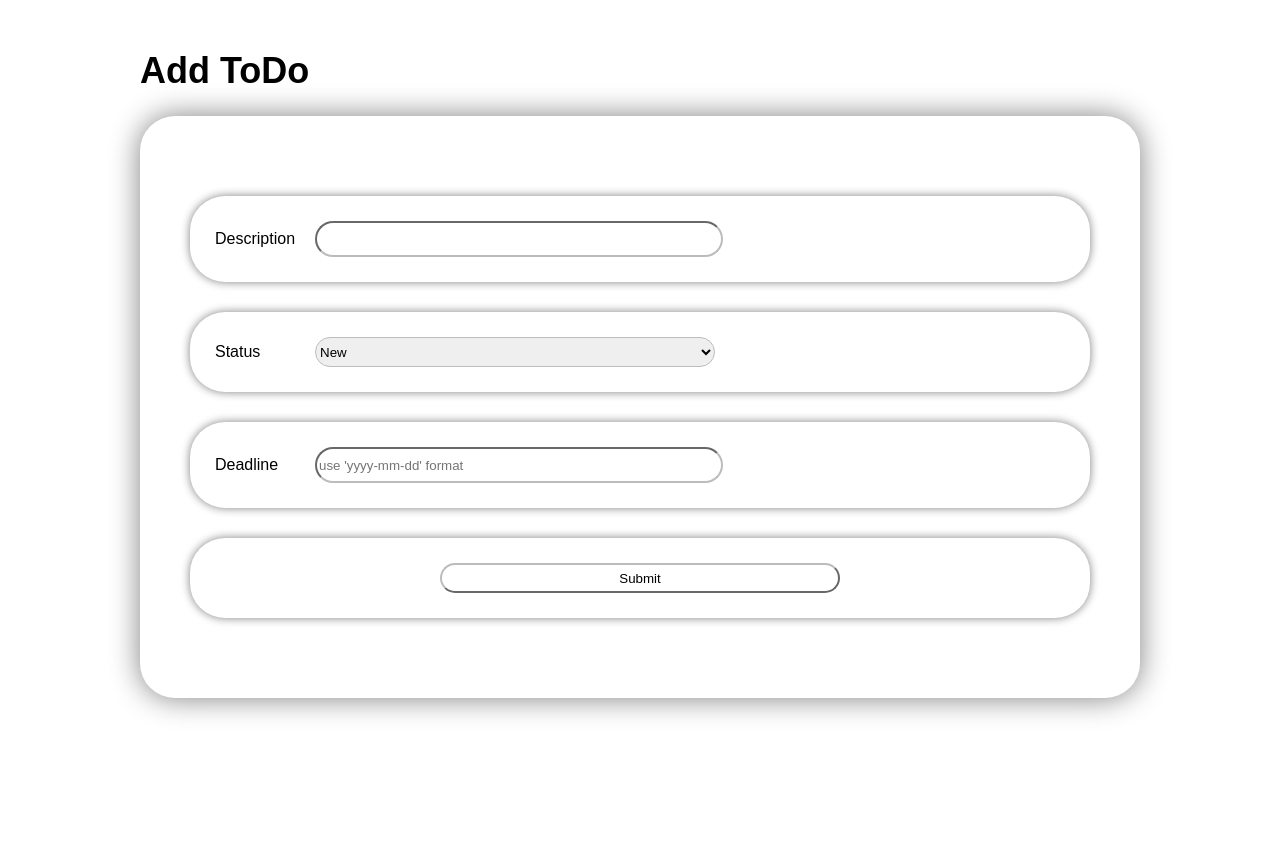
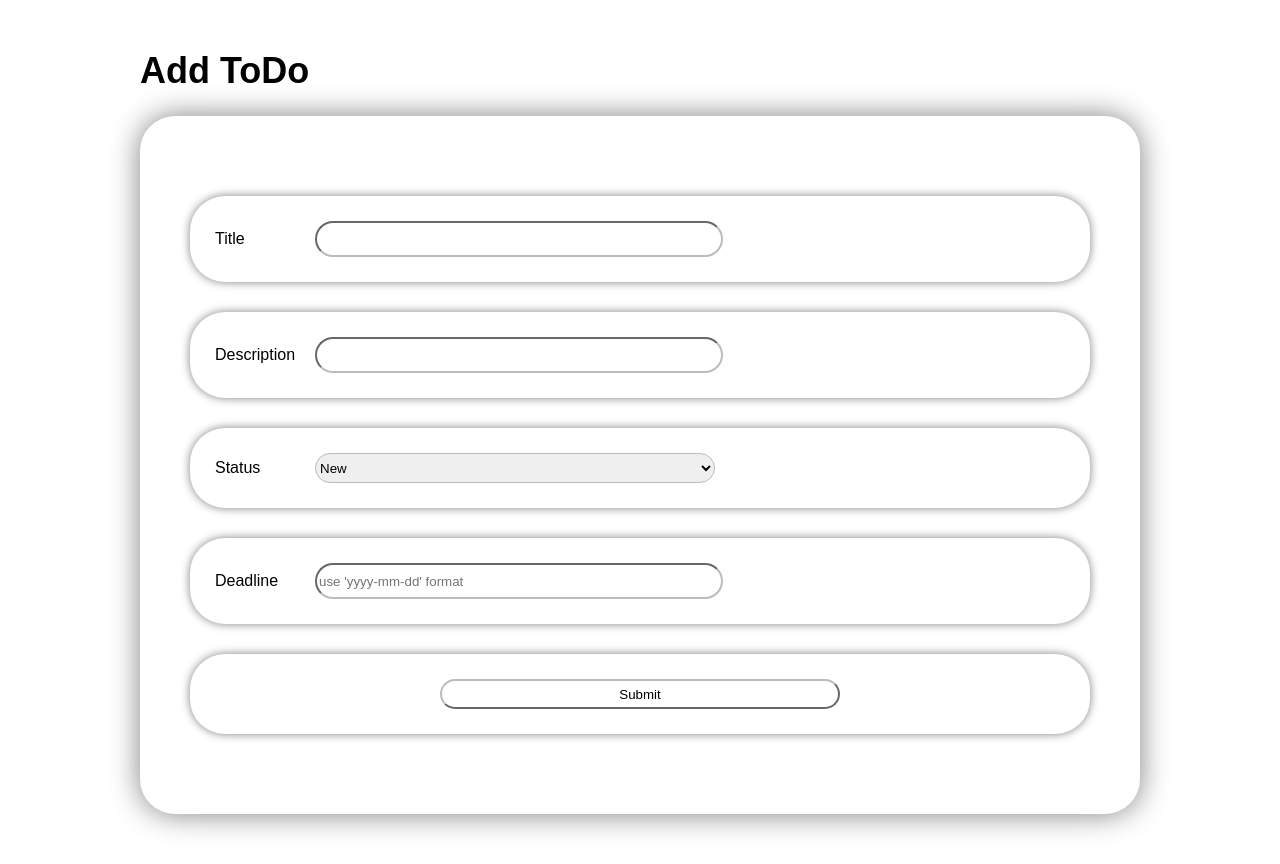
Before and after one commit to Russo2642/homework_55_zulufov_ruslan, a Django app: page /todo/add/ in a window 1280 px wide. Before the commit the page ends 717 px from the top, so only its background shows below. Run offline with Django 4.2, Linux system fonts and the light colour scheme.

Commit message:
Добавил поле title, Обновил модель+админку, обновил темплейты

```diff
--- a/source/webapp/models.py
+++ b/source/webapp/models.py
@@ -3,10 +3,11 @@ from django.db import models
 
 # Create your models here.
 class ToDo(models.Model):
-    description = models.CharField(max_length=300, null=False, blank=False, help_text="Опишите задачу",
+    title = models.CharField(max_length=200, null=False, blank=False, verbose_name="Наименование")
+    description = models.TextField(max_length=3000, null=False, blank=False, help_text="Опишите задачу",
                                    verbose_name="Описание")
     status = models.CharField(max_length=200, null=False, blank=False, default="new", verbose_name="Статус")
     completion_at = models.CharField(max_length=50, null=True, verbose_name="Дата дедлайна")
 
     def __str__(self):
-        return f"{self.status} - {self.description}"
+        return f"{self.title} - {self.status}"
--- a/source/webapp/templates/index.html
+++ b/source/webapp/templates/index.html
@@ -38,9 +38,9 @@
         <div class="row">
             <h1>ToDo List</h1>
             {% for td in todo %}
-            <h4>{{ td.description }}</h4>
-            <h4>{{ td.status }}</h4>
-            <h4>{{ td.completion_at }}</h4>
+            <h4>Title: {{ td.title }}</h4>
+            <h4>Status: {{ td.status }}</h4>
+            <h4>Deadline: {{ td.completion_at }}</h4>
             <p>
                 <a href="/todo/?pk={{ td.pk }}">More...</a>
             </p>
--- a/source/webapp/templates/todo.html
+++ b/source/webapp/templates/todo.html
@@ -36,6 +36,7 @@
 <body>
 <main>
     <h1>ToDo</h1>
+    <p>Title: {{ todo.title }}</p>
     <p>Description: {{ todo.description }}</p>
     <p>Status: {{ todo.status }}</p>
     <p>Deadline: {{ todo.completion_at }}</p>
--- a/source/webapp/templates/todo_create.html
+++ b/source/webapp/templates/todo_create.html
@@ -46,6 +46,7 @@
         border-radius: 30px;
         border-color: rgb(188, 188, 188);
       }
+
     </style>
 </head>
 <body>
@@ -54,6 +55,12 @@
     <div class="form">
         <form action="/todo/add/" method="post">
             {% csrf_token %}
+            <div class="form_row">
+                <label for="title">
+                    Title
+                </label>
+                <input type="text" name="title" id="title">
+            </div>
             <div class="form_row">
                 <label for="description">
                     Description
@@ -71,10 +78,10 @@
                 </select>
             </div>
             <div class="form_row">
-          <label for="deadline">
+                <label for="completion_at">
                     Deadline
                 </label>
-          <input type="text" name="deadline" id="deadline" placeholder="use 'yyyy-mm-dd' format">
+                <input type="text" name="completion_at" id="completion_at" placeholder="use 'yyyy-mm-dd' format">
             </div>
             <div class="form_row">
                 <input style="display: block; margin: auto; background-color: transparent;" type="submit">
--- a/source/webapp/views/todo.py
+++ b/source/webapp/views/todo.py
@@ -1,6 +1,5 @@
 from django.core.handlers.wsgi import WSGIRequest
 from django.shortcuts import render, redirect
-from django.urls import reverse_lazy
 from django.views import View
 from django.views.generic.edit import UpdateView, DeleteView
 
@@ -13,6 +12,7 @@ class AddView(View):
 
     def post(self, request: WSGIRequest):
         todo_data = {
+            'title': request.POST.get('title'),
             'description': request.POST.get('description'),
             'status': request.POST.get('status'),
             'completion_at': request.POST.get('completion_at')
@@ -33,6 +33,7 @@ class ToDoUpdateView(UpdateView):
     model = ToDo
     template_name = 'update_todo.html'
     fields = [
+        "title",
         "description",
         "status",
         "completion_at"
```
Also changed, not shown: source/webapp/admin.py (+4 -4 lines), source/webapp/migrations/0004_delete_todo.py (added), source/webapp/migrations/0005_initial.py (added). Lines whose indentation alone changed are shown as unchanged.
